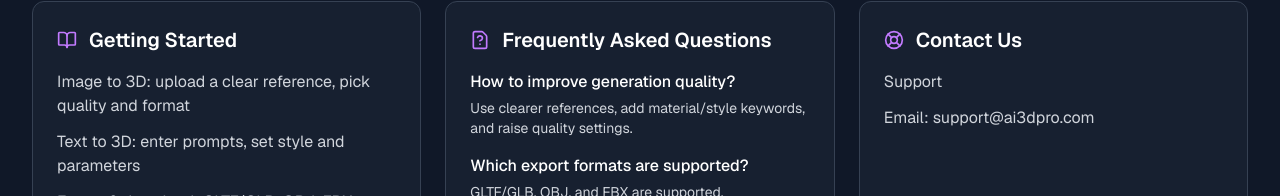
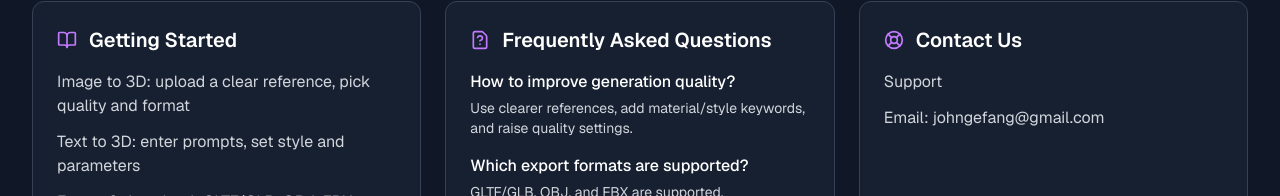
Before and after one commit to johngefang-max/my-app, a Next.js app: page /help in a window 1280 px wide. Shown: the part 350-546 px from the top of the page. Built offline with nearby package versions, Linux system fonts and the light colour scheme; no server answers.

Commit message:
fix(help): 更新技术支持邮箱地址
- 将帮助页面中的支持邮箱从 support@ai3dpro.com 更改为 johngefang@gmail.com

```diff
--- a/src/app/help/page.tsx
+++ b/src/app/help/page.tsx
@@ -66,7 +66,7 @@ export default function HelpPage() {
             </div>
             <ul className="space-y-3 text-gray-300">
               <li>{t('help.contact.support')}</li>
-              <li>{t('help.contact.email')}: support@ai3dpro.com</li>
+              <li>{t('help.contact.email')}: johngefang@gmail.com</li>
             </ul>
           </div>
         </div>
```
